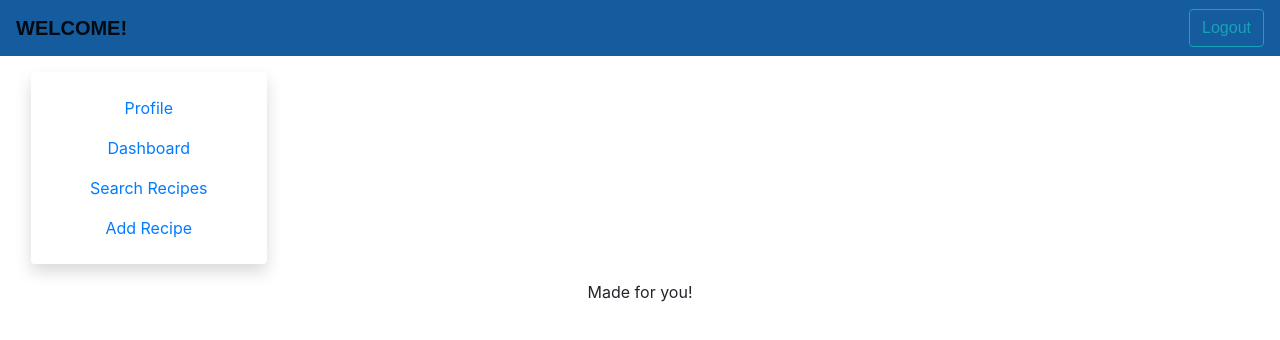
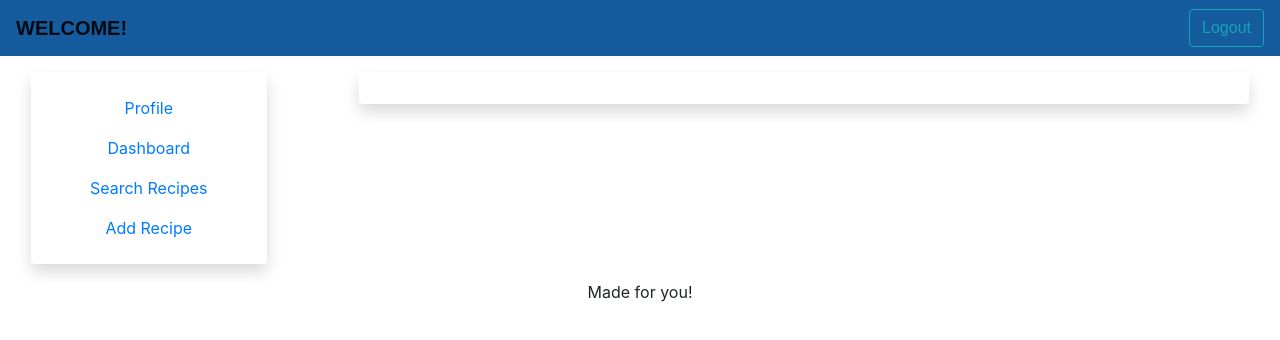
Before and after one commit to lindsaymorris813/Project3, a React (Create React App) app in the folder client/: page /profile in a window 1280 px wide. Shown: the top 340 px of the page. Built offline with nearby package versions, Linux system fonts and the light colour scheme; a web font is replaced by a local one.

Commit message:
added container to profile.js and adjusted content of nav

```diff
--- a/client/src/components/Nav/index.js
+++ b/client/src/components/Nav/index.js
@@ -6,8 +6,6 @@ function Nav() {
 
 
     return (
-
-        <div className="row">
         <div className="col-3">
             <div className="container">
                 <div className="row shadow p-3 m-3 rounded list-border">
@@ -62,8 +60,6 @@ function Nav() {
                 </div>
             </div>
         </div>
-        </div>
-
 
     )
 
--- a/client/src/pages/Dashboard.js
+++ b/client/src/pages/Dashboard.js
@@ -1,6 +1,7 @@
 import React, { useState } from "react";
 import Header from "../components/Header";
 import Footer from "../components/Footer";
+import Nav from "../components/Nav";
 import "./dashboard.css";
 
 function Dashboard() {
@@ -10,7 +11,12 @@ function Dashboard() {
     return (
         <>
             <Header />
+            <div className="row">
+                <div className="col-3">
+                    <Nav />
 
+                </div>
+            </div>
 
             <Footer />
         </>
--- a/client/src/pages/Profile.js
+++ b/client/src/pages/Profile.js
@@ -1,5 +1,4 @@
 import React, { useState } from "react";
-import { Link } from "react-router-dom";
 import Header from "../components/Header";
 import Footer from "../components/Footer";
 import Nav from "../components/Nav";
@@ -11,7 +10,20 @@ function Profile() {
     return (
         <>
             <Header />
-            <Nav />
+
+            <div className="row">
+                <Nav />
+                <div className="col-9">
+                <div className="container">
+                    <div className="row shadow p-3 m-3 rounded list-border">
+                        <div className="col">
+
+                        </div>
+                    </div>
+                </div>
+                </div>
+            </div>
+
             <Footer />
         </>
 
```
Lines whose indentation alone changed are shown as unchanged.
